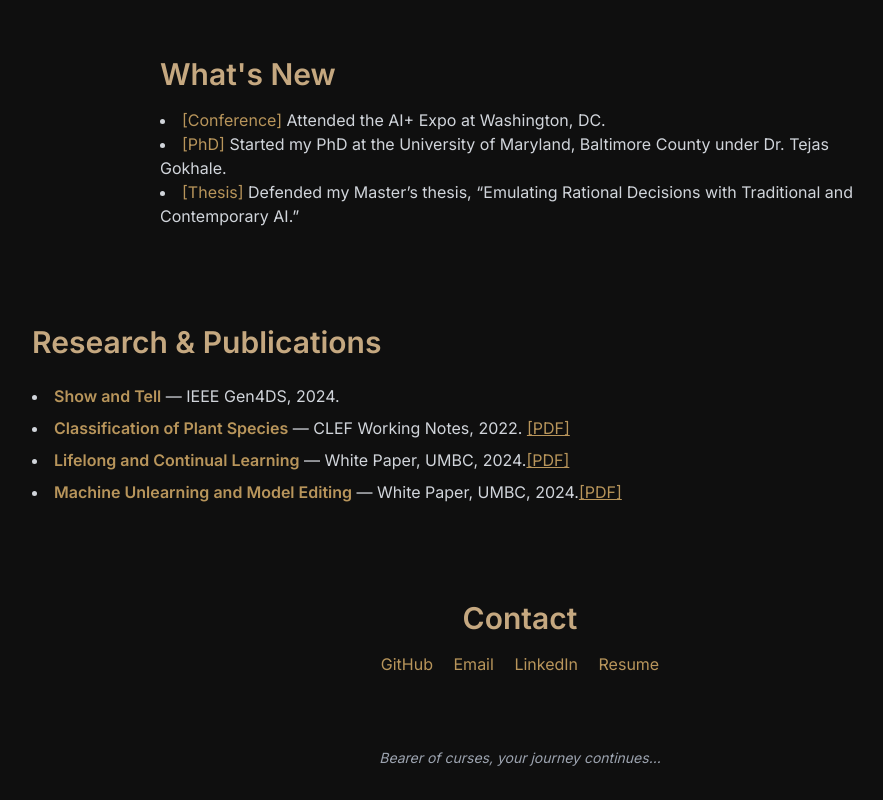
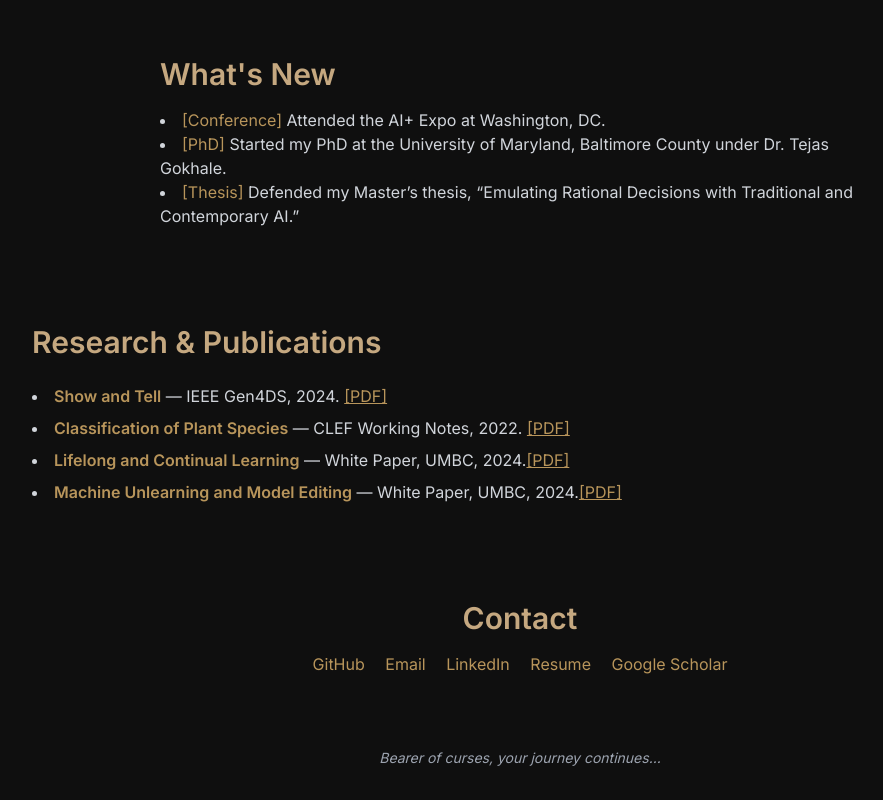
Before and after one commit to Falcon10056/Falcon10056.github.io, a plain HTML site: page index.html in a window 1280 px wide. Shown: the part 1628-2428 px from the top of the page, without its empty margins (120-1003 px from the left). Drawn offline with nearby package versions, Linux system fonts and the light colour scheme.

Commit message:
Update index.html

```diff
--- a/index.html
+++ b/index.html
@@ -166,7 +166,7 @@
   <section id="publications" class="px-6 py-12 max-w-5xl mx-auto fade-in">
     <h2 class="text-3xl font-semibold text-gold mb-6">Research & Publications</h2>
     <ul class="list-disc list-inside text-gray-300 space-y-2">
-      <li><span class="text-accent font-semibold">Show and Tell</span> — IEEE Gen4DS, 2024. </li>
+      <li><span class="text-accent font-semibold">Show and Tell</span> — IEEE Gen4DS, 2024. <a href="https://ieeexplore.ieee.org/abstract/document/10766490" class="underline text-accent">[PDF]</a> </li>
       <li><span class="text-accent font-semibold">Classification of Plant Species</span> — CLEF Working Notes, 2022. <a href="https://ceur-ws.org/Vol-3180/paper-165.pdf" class="underline text-accent">[PDF]</a></li>
       <li><span class="text-accent font-semibold">Lifelong and Continual Learning</span> — White Paper, UMBC, 2024.<a href="/continual_learning.pdf" class="underline text-accent">[PDF]</a></li>
       <li><span class="text-accent font-semibold">Machine Unlearning and Model Editing</span> — White Paper, UMBC, 2024.<a href="/machine_unlearning.pdf" class="underline text-accent">[PDF]</a></li>
@@ -201,32 +201,6 @@
   }
 </script>
 
-<!-- YOU DIED PAGE (404.html) suggestion -->
-<!-- Create a new file named 404.html in your root folder with the following content: -->
-<!--
-<!DOCTYPE html>
-<html lang="en" class="dark">
-<head>
-  <meta charset="UTF-8">
-  <meta name="viewport" content="width=device-width, initial-scale=1.0">
-  <title>You Died</title>
-  <link href="https://cdn.tailwindcss.com" rel="stylesheet">
-  <style>
-    body { background-color: #0F0F0F; color: #B22222; font-family: EB Garamond, serif; text-align: center; padding-top: 20vh; }
-    .fade { animation: fadeIn 2s ease-in-out; }
-    @keyframes fadeIn {
-      from { opacity: 0; }
-      to { opacity: 1; }
-    }
-  </style>
-</head>
-<body>
-  <h1 class="text-6xl fade">YOU DIED</h1>
-  <p class="text-gray-400 mt-6 fade">But despair not, for even in death, you learn...</p>
-  <a href="/" class="text-gold underline mt-4 inline-block fade">Respawn at Last Bonfire</a>
-</body>
-</html>
--->
 <!-- Contact Section -->
 <section id="contact" class="px-6 py-12 text-center fade-in">
   <h2 class="text-3xl font-semibold text-gold mb-4">Contact</h2>
@@ -235,6 +209,7 @@
     <a href="mailto:narensivakumar1155@gmail.com" class="text-accent hover:underline" target="_blank" rel="noopener noreferrer">Email</a>
     <a href="https://linkedin.com/in/naren-sivakumar" class="text-accent hover:underline" target="_blank" rel="noopener noreferrer">LinkedIn</a>
     <a href="/PHD_Resume_Naren.pdf" class="text-accent hover:underline" target="_blank" rel="noopener noreferrer">Resume</a>
+    <a href="https://scholar.google.com/citations?user=UFIK1mQAAAAJ&hl=en" class="text-accent hover:underline" target="_blank" rel="noopener noreferrer" aria-label="Google Scholar profile"> Google Scholar </a>
   </div>
 </section>
 
```
